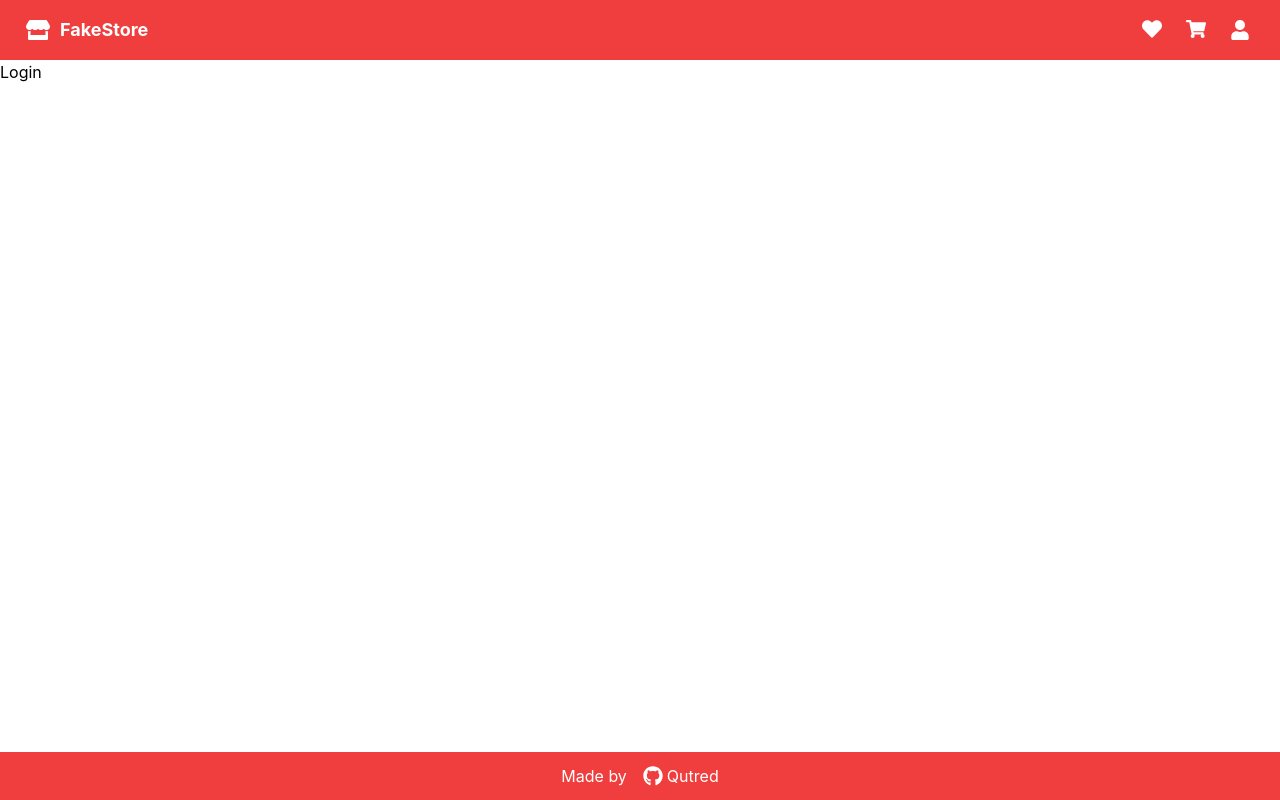
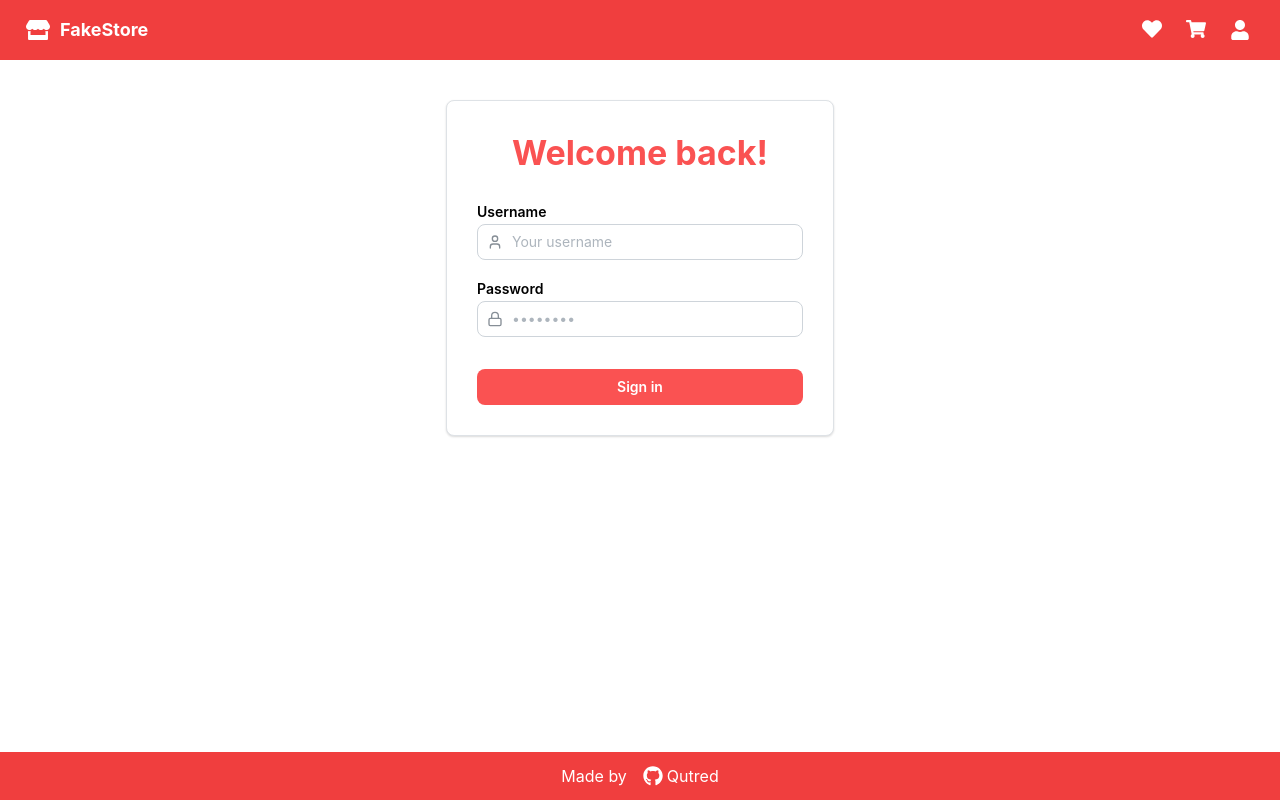
Before and after one commit to Qutred/fake-store, a React (Vite) app: page /auth/login in a window 1280 px wide. Built offline with nearby package versions, Linux system fonts and the light colour scheme.

Commit message:
Added Login page

```diff
--- a/package.json
+++ b/package.json
@@ -21,7 +21,9 @@
   },
   "dependencies": {
     "@mantine/core": "9.3.2",
+    "@mantine/form": "^9.4.1",
     "@mantine/hooks": "9.3.2",
+    "@mantine/notifications": "^9.4.1",
     "@tanstack/react-query": "^5.101.1",
     "axios": "^1.18.1",
     "immer": "^11.1.8",
--- a/src/App.tsx
+++ b/src/App.tsx
@@ -3,6 +3,8 @@ import { MantineProvider } from '@mantine/core';
 import { QueryClient, QueryClientProvider } from '@tanstack/react-query';
 import { Router } from './routes/Router';
 import { mantineTheme } from './settings/theme/theme';
+import '@mantine/notifications/styles.css';
+import { Notifications } from '@mantine/notifications';
 
 const queryClient = new QueryClient();
 
@@ -11,6 +13,7 @@ export default function App() {
     <QueryClientProvider client={queryClient}>
       <MantineProvider theme={mantineTheme}>
         <Router />
+        <Notifications />
       </MantineProvider>
     </QueryClientProvider>
   );
--- /dev/null
+++ b/src/api/authApi/authApi.ts
@@ -0,0 +1,16 @@
+import axios from 'axios';
+
+const authApi = {
+  login: async (username: string, password: string) => {
+    const response = await axios.post<{ token: string }>(
+      'https://fakestoreapi.com/auth/login',
+      {
+        username,
+        password,
+      },
+    );
+    return response.data;
+  },
+};
+
+export default authApi;
--- a/src/components/Header/Header.tsx
+++ b/src/components/Header/Header.tsx
@@ -19,7 +19,7 @@ const HeaderComponent = () => {
     (acc, item) => acc + item.quantity,
     0,
   );
-  const isLoggedIn = false;
+  const isAuthenticated = useAppStore((state) => state.isAuthenticated);
 
   return (
     <Container
@@ -80,8 +80,12 @@ const HeaderComponent = () => {
                 </Badge>
               )}
             </Box>
-            {!isLoggedIn && (
-              <ActionIcon component='a' href='/login' variant='transparent'>
+            {!isAuthenticated && (
+              <ActionIcon
+                component={Link}
+                to='/auth/login'
+                variant='transparent'
+              >
                 <FaUser size={20} color={theme.white} />
               </ActionIcon>
             )}
--- a/src/pages/Auth/Login/Login.tsx
+++ b/src/pages/Auth/Login/Login.tsx
@@ -1,7 +1,117 @@
-import React from 'react';
+import { useAppStore } from '@/store';
+import {
+  Button,
+  Container,
+  LoadingOverlay,
+  Paper,
+  Stack,
+  TextInput,
+  Title,
+} from '@mantine/core';
+import { useForm } from '@mantine/form';
+import { useNavigate } from 'react-router-dom';
+import { LuLock, LuUser } from 'react-icons/lu';
+import { useMutation } from '@tanstack/react-query';
+import authApi from '@/api/authApi/authApi';
+import { notifications } from '@mantine/notifications';
+import { isAxiosError } from 'axios';
+import { useMantineTheme } from '@mantine/core';
 
 const Login = () => {
-  return <div>Login</div>;
+  const navigate = useNavigate();
+  const login = useAppStore((state) => state.login);
+  const theme = useMantineTheme();
+
+  const form = useForm({
+    initialValues: {
+      username: '',
+      password: '',
+    },
+    validate: {
+      username: (value) => (value.length < 2 ? 'Username is too short' : null),
+      password: (value) => (value.length < 3 ? 'Password is too short' : null),
+    },
+  });
+
+  const { mutate: handleSubmit, isPending } = useMutation({
+    mutationFn: async (values: typeof form.values) =>
+      await authApi.login(values.username, values.password),
+    mutationKey: ['auth/login'],
+    onSuccess: (data) => {
+      login(data.token);
+      notifications.update({
+        id: 'login-request',
+        color: 'green',
+        title: 'Success',
+        message: 'You are logged in',
+        loading: false,
+        autoClose: 2000,
+      });
+      navigate('/');
+    },
+    onError: (error) => {
+      if (isAxiosError(error)) {
+        notifications.hide('login-request');
+        notifications.show({
+          title: 'Auth error',
+          message: error?.response?.data || 'Something went wrong',
+          color: 'red',
+          autoClose: 2000,
+        });
+      }
+    },
+  });
+
+  return (
+    <Container size={420} my={40} pos={'relative'}>
+      <LoadingOverlay
+        visible={isPending}
+        zIndex={1000}
+        overlayProps={{ radius: 'sm', blur: 2 }}
+      />
+      <Paper withBorder shadow='xs' p={30} radius='md'>
+        <Title
+          ta='center'
+          mb='xl'
+          style={{
+            color: theme.colors.red[6],
+          }}
+        >
+          Welcome back!
+        </Title>
+
+        <form onSubmit={form.onSubmit((values) => handleSubmit(values))}>
+          <Stack gap='md'>
+            <TextInput
+              label='Username'
+              placeholder='Your username'
+              leftSection={<LuUser size={16} />}
+              {...form.getInputProps('username')}
+            />
+
+            <TextInput
+              label='Password'
+              placeholder='••••••••'
+              leftSection={<LuLock size={16} />}
+              type='password'
+              {...form.getInputProps('password')}
+            />
+
+            <Button
+              type='submit'
+              fullWidth
+              mt='md'
+              style={{
+                backgroundColor: theme.colors.red[6],
+              }}
+            >
+              Sign in
+            </Button>
+          </Stack>
+        </form>
+      </Paper>
+    </Container>
+  );
 };
 
 export default Login;
--- /dev/null
+++ b/src/store/authSlice.ts
@@ -0,0 +1,16 @@
+import { StoreCreator } from './types';
+import { AuthState } from './types';
+
+export const createAuthteSlice: StoreCreator<AuthState> = (set) => ({
+  token: null,
+  isAuthenticated: false,
+  login: (token: string) =>
+    set(
+      (state) => {
+        state.token = token;
+        state.isAuthenticated = true;
+      },
+      undefined,
+      'auth:login',
+    ),
+});
--- a/src/store/index.ts
+++ b/src/store/index.ts
@@ -4,6 +4,7 @@ import { immer } from 'zustand/middleware/immer';
 import createCartSlice from './cartSlice';
 import { createFavoriteSlice } from './favoritesSlice';
 import { AppStore } from './types';
+import { createAuthteSlice } from './authSlice';
 
 export const useAppStore = create<AppStore>()(
   devtools(
@@ -11,6 +12,7 @@ export const useAppStore = create<AppStore>()(
       immer((...args) => ({
         ...createFavoriteSlice(...args),
         ...createCartSlice(...args),
+        ...createAuthteSlice(...args),
       })),
       {
         name: 'app-storage',
```
Also changed, not shown: src/store/types.ts (+8 -1 lines), 1 other file (tests, documents, lock files or other folders).
